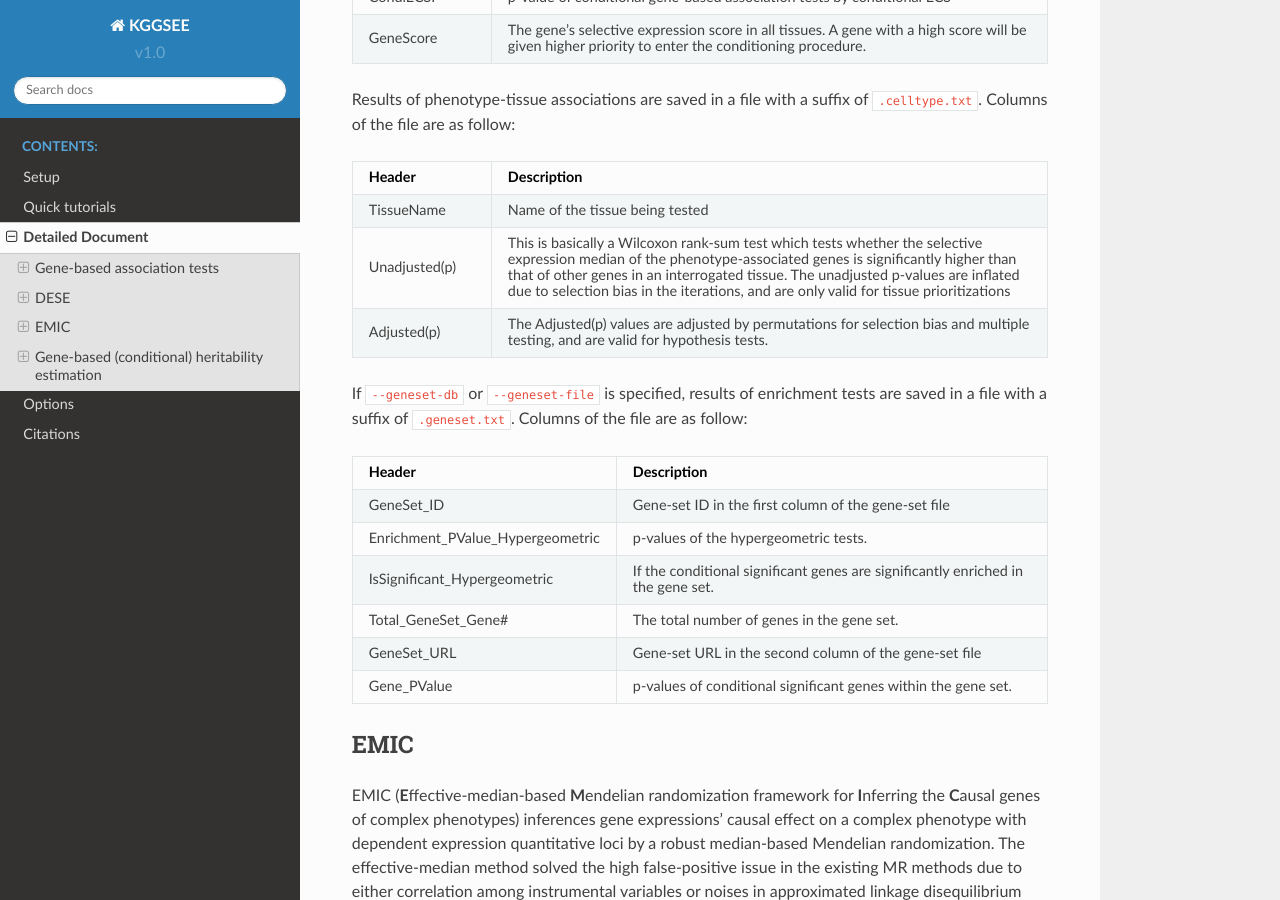
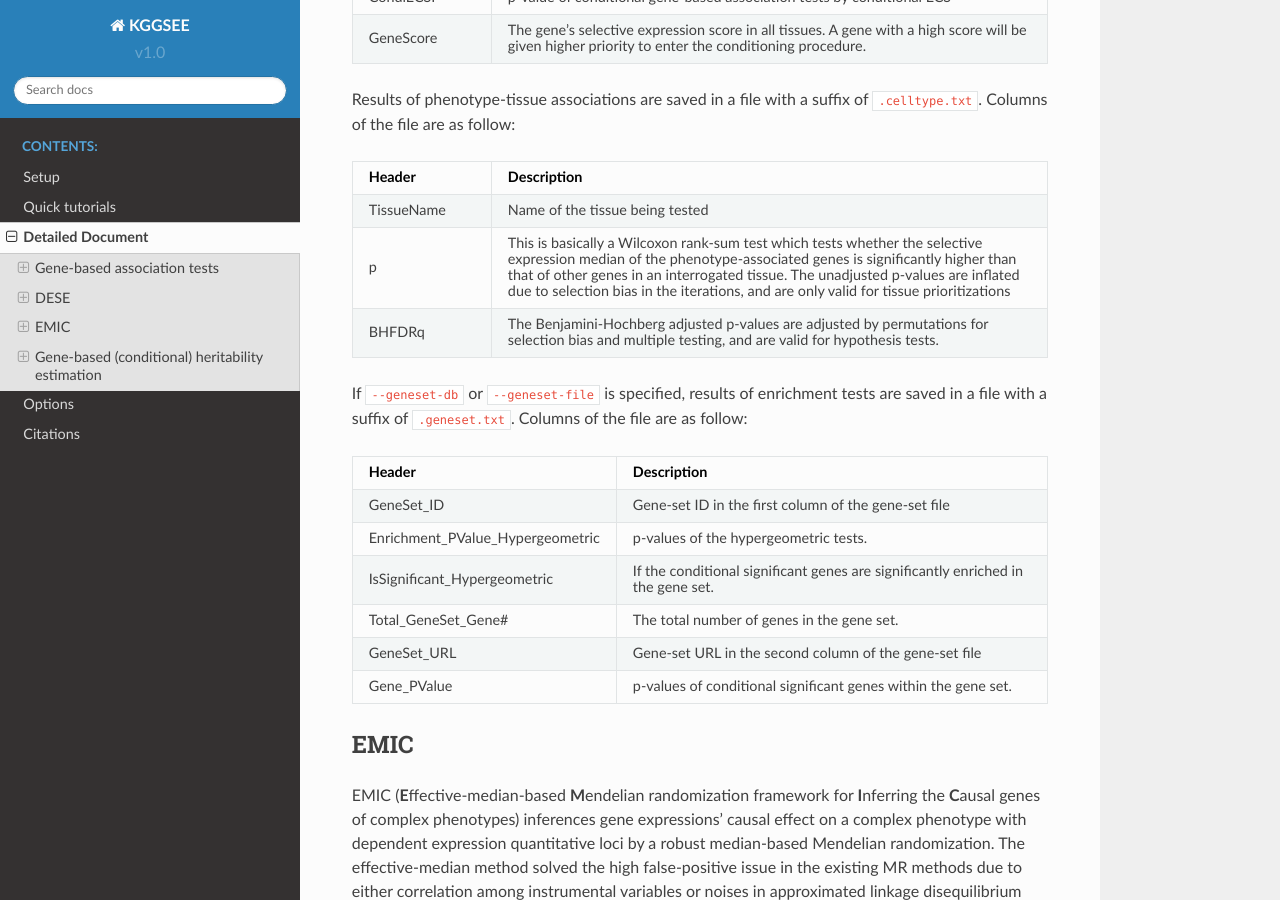
Before and after one commit to pmglab/KGGSEE, a Sphinx documentation site: the page built from doc/source/detailed_document.rst, in a window 1280 px wide and 900 px high, scrolled down 8347 px. Built offline with Sphinx 7.4.7 and the Read the Docs theme 2.0.0, drawn with Linux system fonts in a browser that asks for light colours; some of the changed text lies outside the part shown.

Commit message:
Update detailed_document.rst

```diff
--- a/doc/source/detailed_document.rst
+++ b/doc/source/detailed_document.rst
@@ -368,10 +368,10 @@ Results of phenotype-tissue associations are saved in a file with a suffix of ``
       - Description
     * - TissueName
       - Name of the tissue being tested
-    * - Unadjusted(p)
+    * - p
       - This is basically a Wilcoxon rank-sum test which tests whether the selective expression median of the phenotype-associated genes is significantly higher than that of other genes in an interrogated tissue. The unadjusted p-values are inflated due to selection bias in the iterations, and are only valid for tissue prioritizations
-    * - Adjusted(p)
-      - The Adjusted(p) values are adjusted by permutations for selection bias and multiple testing, and are valid for hypothesis tests.
+    * - BHFDRq
+      - The Benjamini-Hochberg adjusted p-values are adjusted by permutations for selection bias and multiple testing, and are valid for hypothesis tests.
 
 
 If ``--geneset-db`` or ``--geneset-file`` is specified, results of enrichment tests are saved in a file with a suffix of ``.geneset.txt``. Columns of the file are as follow:
```
Also changed, not shown: other parts of doc/source/detailed_document.rst (+1 -1 lines).
